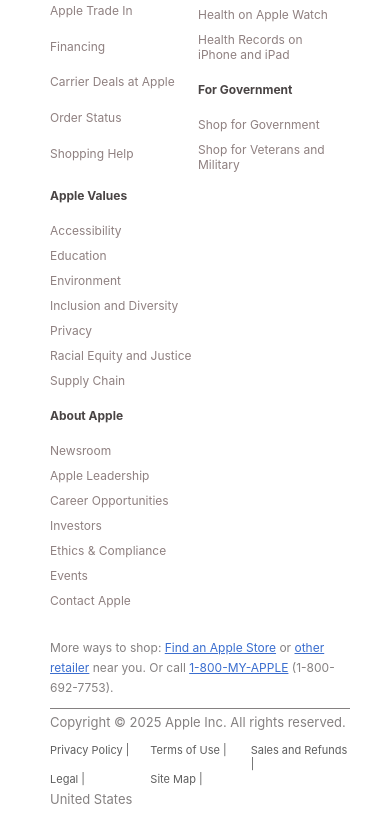
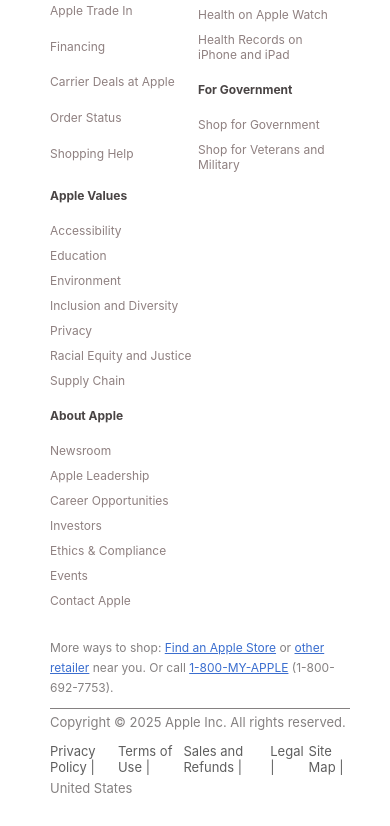
Before and after one commit to codebyheera/Apple-Clone, a plain HTML site: page index.html in a window 390 px wide. Shown: the part 6917-7743 px from the top of the page. Drawn offline with Linux system fonts and the light colour scheme.

Commit message:
make changes

```diff
--- a/style.css
+++ b/style.css
@@ -765,6 +765,7 @@
 .two {
   display: grid;
   grid-template-columns: 2fr 3fr 1fr;
+  padding-bottom: 20px;
 }
 
 .links a {
@@ -780,7 +781,7 @@
   padding-top: 13px;
   font-size: 13px;
   display: flex;
-  gap: 20px;
+  gap: 4px;
 }
 
 .under :hover {
@@ -895,11 +896,15 @@
   }
 
   .links {
-    padding-top: 13px;
+    /* padding-top: 13px;
     font-size: 11px;
     display: grid;
     grid-template-columns: 3fr 3fr 3fr;
-    gap: 1px;
+    gap: 1px; */
+    padding-top: 13px;
+    font-size: 13px;
+    display: flex;
+    gap: 5px;
   }
 
   .txt2.under {
@@ -1017,6 +1022,7 @@
   .text1>p {
     font-size: 20px;
   }
+
   img#pro {
     width: 100%;
   }
```
